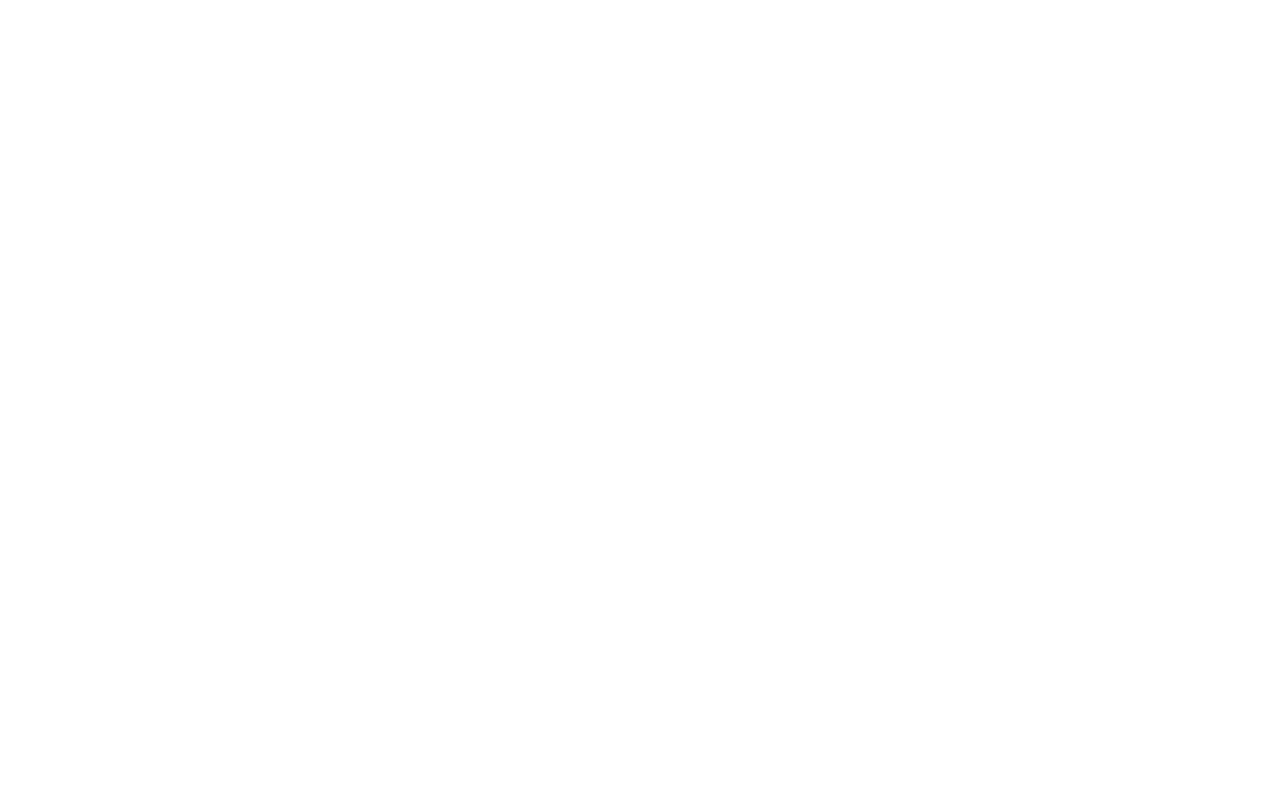
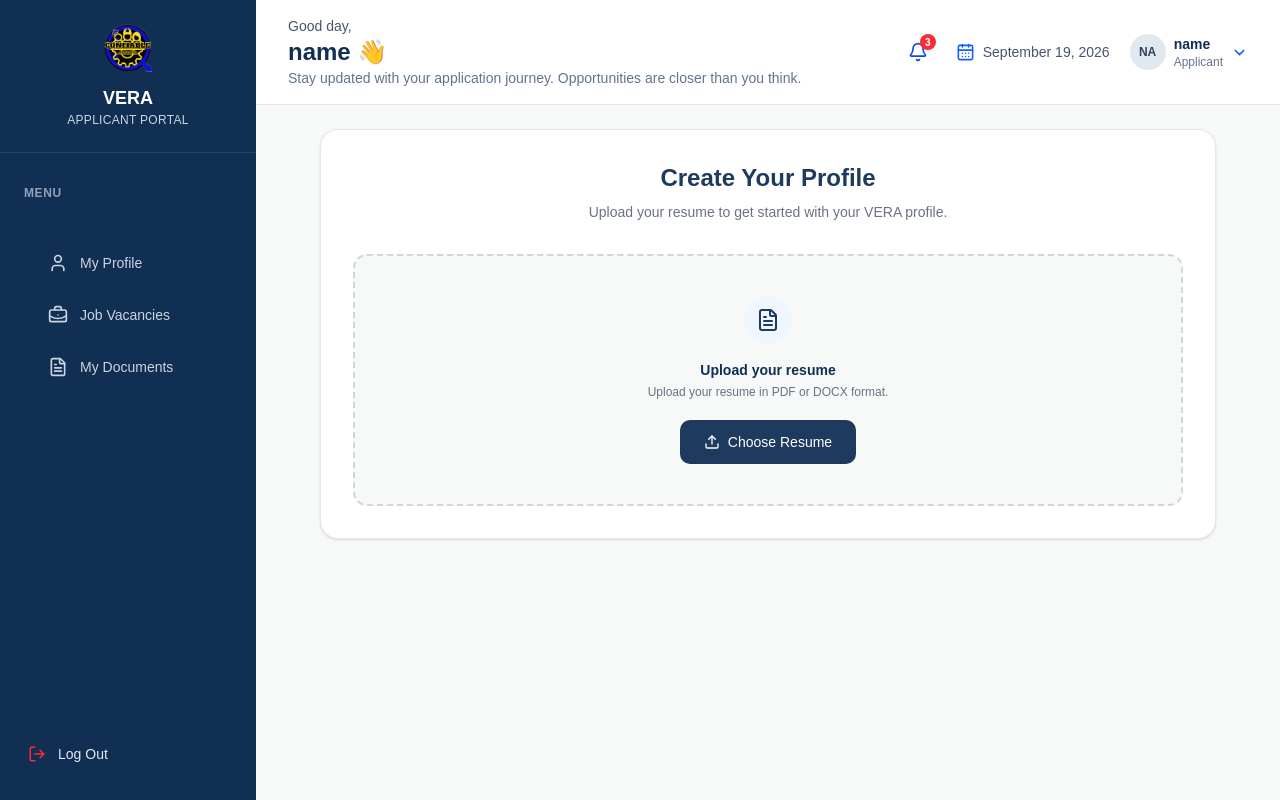
Before and after one commit to Aenyxxx/VERA, a React app in the folder apps/web/: page /applicant/setup in a window 1280 px wide. Before the commit this address had no page. Built offline with nearby package versions, Linux system fonts and the light colour scheme; sample sign-in values are in the browser's storage; the HTML template or start-up script is replaced by a standard one.

Commit message:
Integrated an account setup

```diff
--- a/apps/web/src/App.jsx
+++ b/apps/web/src/App.jsx
@@ -5,6 +5,7 @@
 import JobVacancies from "./pages/Applicant/JobVacancies";
 import MyDocuments from "./pages/Applicant/MyDocuments";
 import ProtectedRoute from "./components/ProtectedRoute";
+import ApplicantSetup from "./pages/Applicant/ApplicantSetup"
 
 import "./styles/global.css";
 import "./styles/login.css";
@@ -25,6 +26,15 @@
           element={
             <ProtectedRoute>
               <ApplicantDashboard />
+            </ProtectedRoute>
+          }
+        />
+
+        <Route
+          path="/applicant/setup"
+          element={
+            <ProtectedRoute>
+              <ApplicantSetup />
             </ProtectedRoute>
           }
         />
--- /dev/null
+++ b/apps/web/src/components/Applicant/profile/ResumeUpload.jsx
@@ -0,0 +1,100 @@
+import { useState } from "react";
+import { FileText, Upload } from "lucide-react";
+
+function ResumeUpload() {
+  const [selectedFile, setSelectedFile] = useState(null);
+
+  const handleFileChange = (event) => {
+    const file = event.target.files[0];
+
+    if (!file) {
+      return;
+    }
+
+    setSelectedFile(file);
+  };
+    const handleUpload = async () => {
+        if (!selectedFile) {
+            return;
+        }
+
+        try {
+            const token = localStorage.getItem("access_token");
+
+            const formData = new FormData();
+
+            formData.append("resume", selectedFile);
+
+            const response = await fetch(
+                "http://localhost:5000/api/applicant/resume",
+                {
+                    method: "POST",
+                    headers: {
+                        Authorization: `Bearer ${token}`,
+                    },
+                    body: formData,
+                }
+            );
+
+            const data = await response.json();
+
+            if (!response.ok) {
+                console.error("Resume upload failed:", data);
+                return;
+            }
+
+            console.log("Resume processing result:", data);
+        } catch (error) {
+            console.error("Resume upload error:", error);
+        }
+    };
+
+  return (
+    <div className="mt-8">
+      <div className="rounded-xl border-2 border-dashed border-gray-300 bg-[#f7f9f8] p-10 text-center">
+        <div className="mx-auto flex h-12 w-12 items-center justify-center rounded-full bg-blue-50 text-[#1e3a5f]">
+          <FileText size={24} />
+        </div>
+
+        <h3 className="mt-4 text-sm font-semibold text-[#102f53]">
+          Upload your resume
+        </h3>
+
+        <p className="mt-1 text-xs text-gray-500">
+          Upload your resume in PDF or DOCX format.
+        </p>
+
+        <label className="mt-5 inline-flex cursor-pointer items-center gap-2 rounded-lg bg-[#1e3a5f] px-6 py-3 text-sm font-medium text-white transition hover:bg-[#162d4a]">
+          <Upload size={16} />
+
+          {selectedFile ? "Change Resume" : "Choose Resume"}
+
+          <input
+            type="file"
+            accept=".pdf,.doc,.docx"
+            onChange={handleFileChange}
+            className="hidden"
+          />
+        </label>
+
+        {selectedFile && (
+        <div className="mt-4">
+            <p className="text-xs font-medium text-[#102f53]">
+            Selected: {selectedFile.name}
+            </p>
+
+            <button
+                type="button"
+                onClick={handleUpload}
+                className="mt-3 rounded-lg bg-[#1e3a5f] px-6 py-3 text-sm font-medium text-white transition hover:bg-[#162d4a]"
+            >
+                Upload Resume
+            </button>
+        </div>
+        )}
+      </div>
+    </div>
+  );
+}
+
+export default ResumeUpload;
--- a/apps/web/src/components/login/LoginForm.jsx
+++ b/apps/web/src/components/login/LoginForm.jsx
@@ -55,7 +55,27 @@
           console.log("User role:", data.account.role);
 
           if (data.account.role === "applicant") {
-            navigate("/applicant");
+            const statusResponse = await fetch(
+              "http://localhost:5000/api/applicant/profile/status",
+              {
+                headers: {
+                  Authorization: `Bearer ${data.session.access_token}`,
+                },
+              }
+            );
+
+            const statusData = await statusResponse.json();
+
+            if (!statusResponse.ok){
+              setError(statusData.message || "Failed to check profile status. ");
+              return;
+            }
+
+            if (statusData.profileExists) {
+              navigate("/applicant");
+            } else {
+              navigate("/applicant/setup");
+            }
           }
 
 
--- /dev/null
+++ b/apps/web/src/pages/Applicant/ApplicantSetup.jsx
@@ -0,0 +1,50 @@
+import { useState } from "react";
+import ApplicantSidebar from "@/components/Applicant/dashboard/ApplicantSidebar";
+import ApplicantHeader from "@/components/Applicant/dashboard/ApplicantHeader";
+import ResumeUpload from "@/components/Applicant/profile/ResumeUpload";
+
+function ApplicantSetup() {
+  const [sidebarOpen, setSidebarOpen] = useState(false);
+
+  const userAccount = JSON.parse(
+    localStorage.getItem("user_account") || "{}"
+  );
+
+  const displayName = userAccount?.email?.split("@")[0] || "Applicant";
+
+  return (
+    <div className="min-h-screen bg-[#f7f9f8]">
+      <ApplicantSidebar
+        open={sidebarOpen}
+        onClose={() => setSidebarOpen(false)}
+      />
+
+      <main className="min-h-screen lg:ml-64">
+        <ApplicantHeader
+          onMenuClick={() => setSidebarOpen(true)}
+          displayName={displayName}
+        />
+
+        <div className="p-6">
+          <div className="mx-auto max-w-4xl">
+            <div className="rounded-2xl border border-gray-200 bg-white p-8 shadow-sm">
+              <div className="text-center">
+                <h1 className="text-2xl font-semibold text-[#1e3a5f]">
+                  Create Your Profile
+                </h1>
+
+                <p className="mt-2 text-sm text-gray-500">
+                  Upload your resume to get started with your VERA profile.
+                </p>
+              </div>
+
+              <ResumeUpload />
+            </div>
+          </div>
+        </div>
+      </main>
+    </div>
+  );
+}
+
+export default ApplicantSetup;
```
